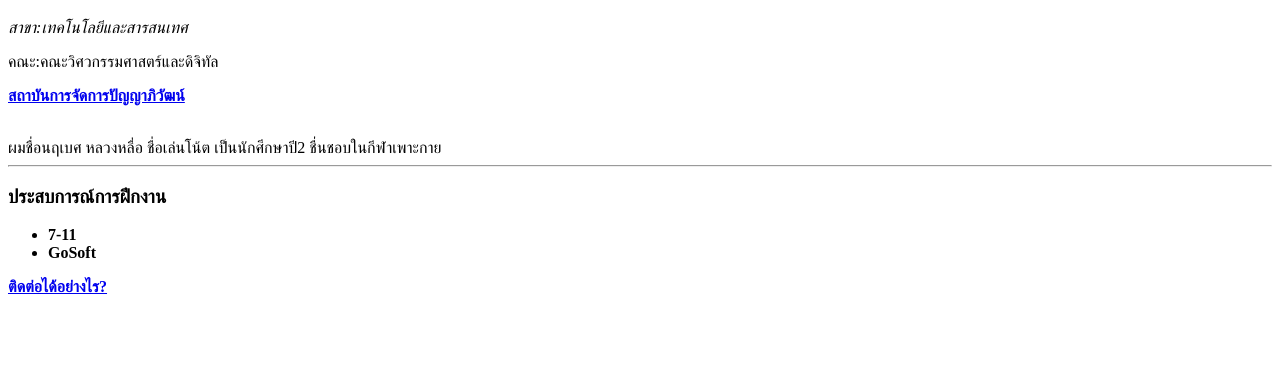
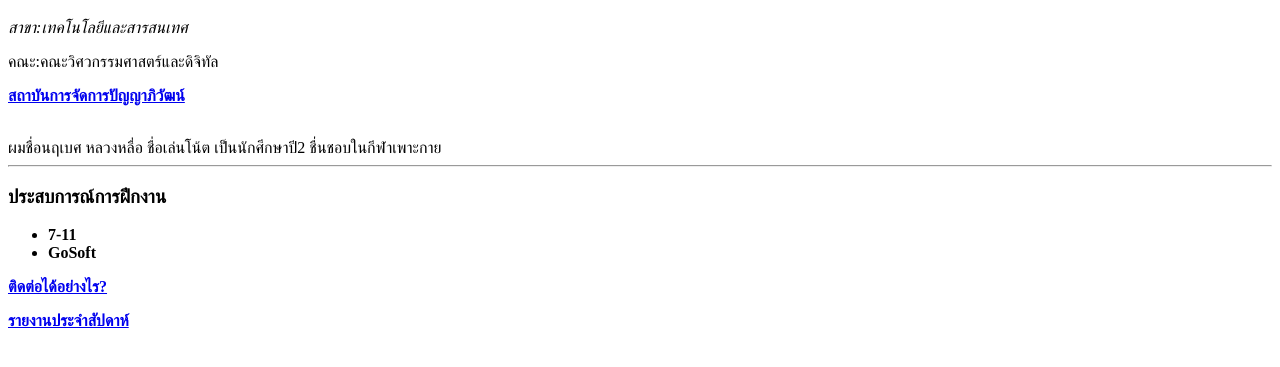
Before and after one commit to Naruebet382545/resume2, a plain HTML site: page index.html in a window 1280 px wide. Shown: the part 323-690 px from the top of the page. Drawn offline with Linux system fonts and the light colour scheme.

Commit message:
Update index.html

```diff
--- a/index.html
+++ b/index.html
@@ -19,5 +19,6 @@
         <li>GoSoft</li>
       </ul>
       <a href="Contact.html">ติดต่อได้อย่างไร?</a>
+      <p><a href="report.html">รายงานประจำสัปดาห์</a></p>
   </body>
 </html>
```
